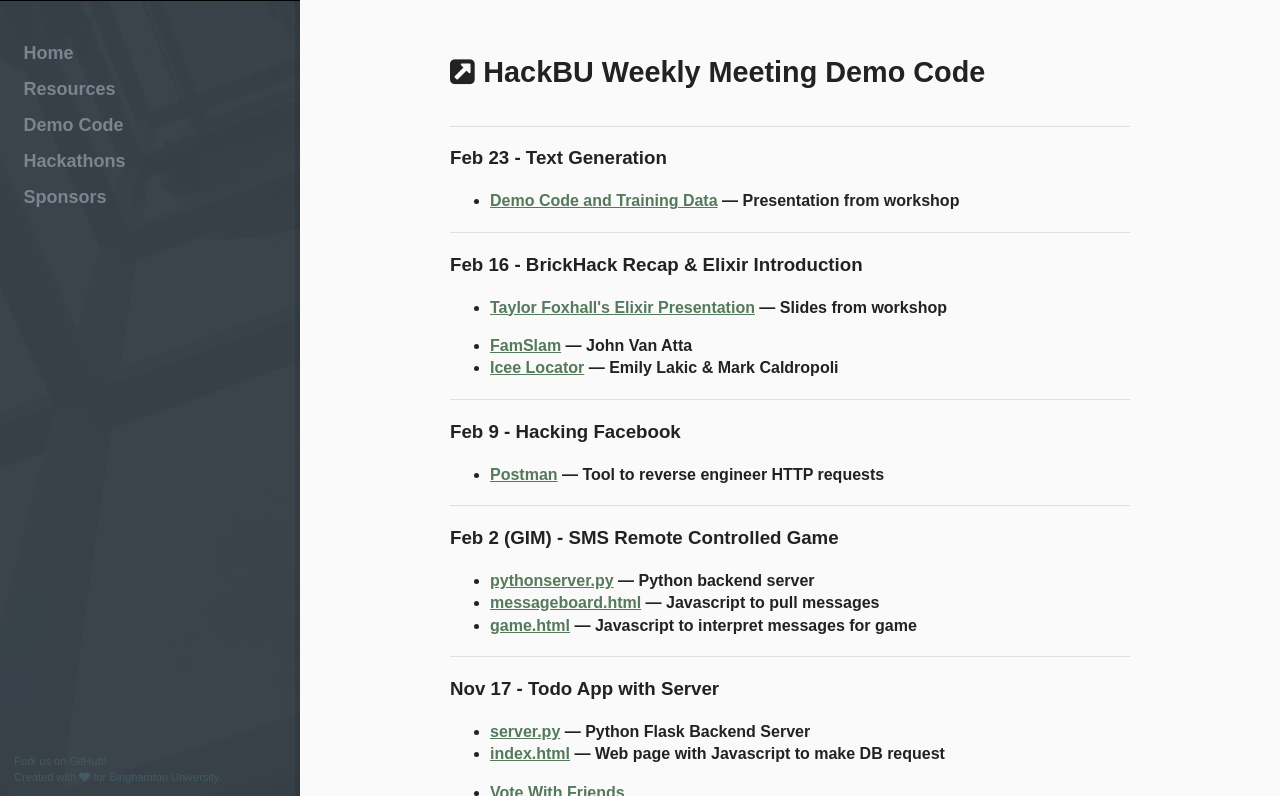
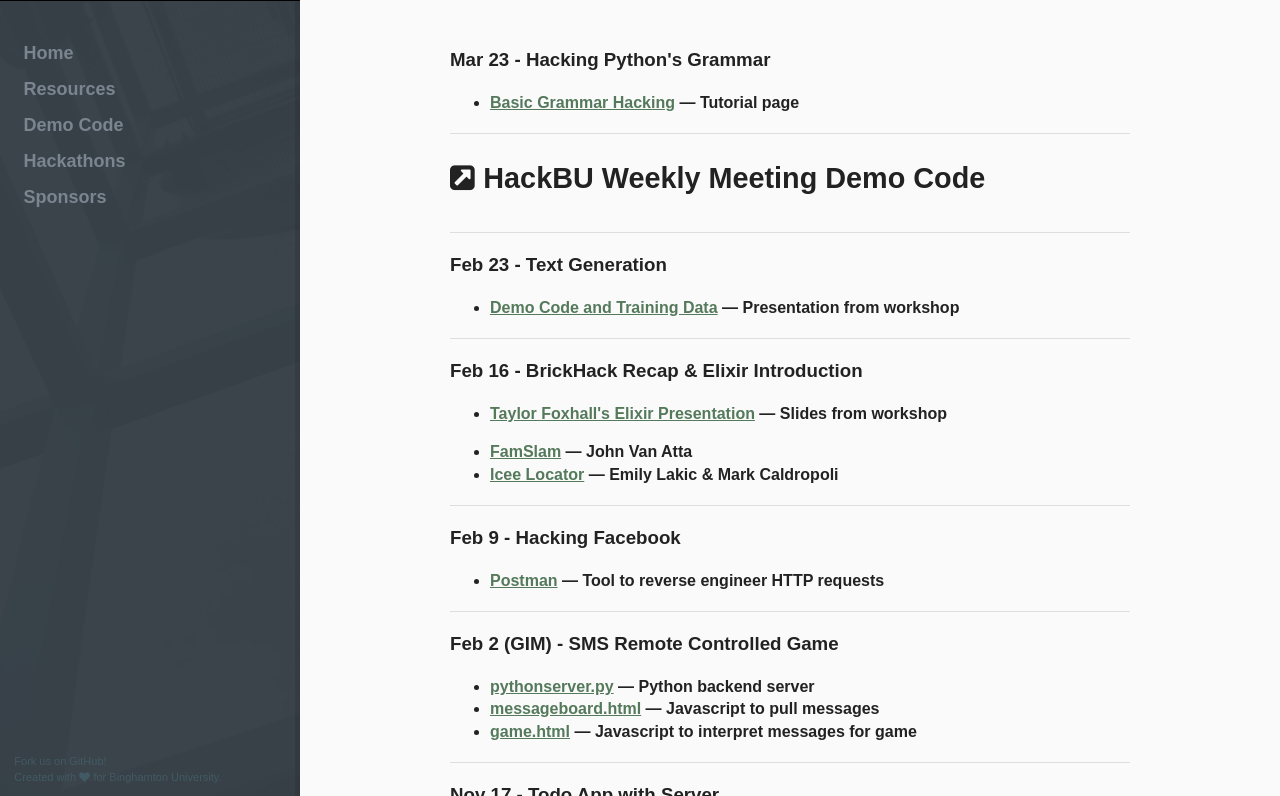
Before and after one commit to hackbinghamton/hackbinghamton.github.io, a Jekyll site: the page built from demo/index.html, in a window 1280 px wide and 900 px high, cut to the strip 104-900 px from the top of the window. Built offline with Jekyll 4.4.1, drawn with Linux system fonts in a browser that asks for light colours; nearby versions of some CDN libraries.

Commit message:
Add python grammar demo

```diff
--- a/demo/index.html
+++ b/demo/index.html
@@ -4,6 +4,16 @@ layout: default
 description: Play with the code and projects demoed at HackBU workshops
 ---
 
+<div class="article">
+    <h3>Mar 23 - Hacking Python's Grammar</h3>
+
+    <ul>
+        <li>
+            <b><a href="http://hackbu.org/python-grammar-hacks/">Basic Grammar Hacking</a> &mdash; Tutorial page</b><br />
+        </li>
+    </ul>
+
+</div>
 <div class="article article-introduction">
     <h2><i class="fa fa-external-link-square"></i>HackBU Weekly Meeting Demo Code</h2>
 </div>
```
